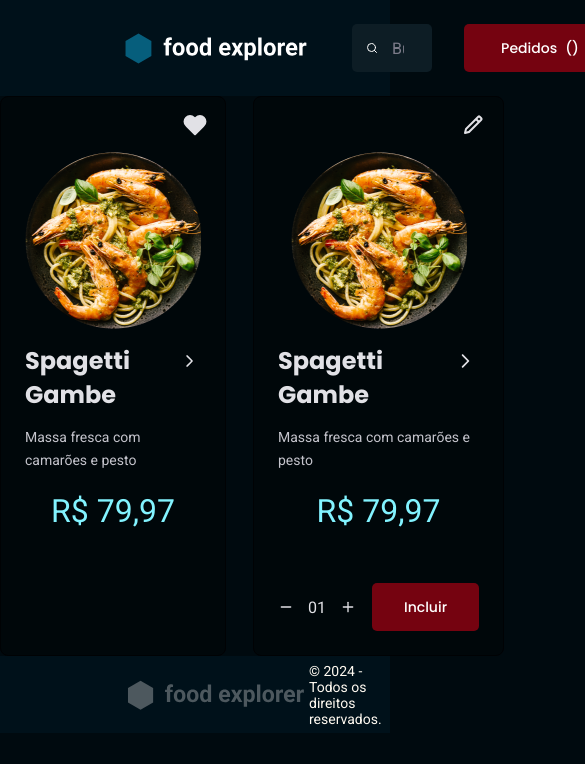
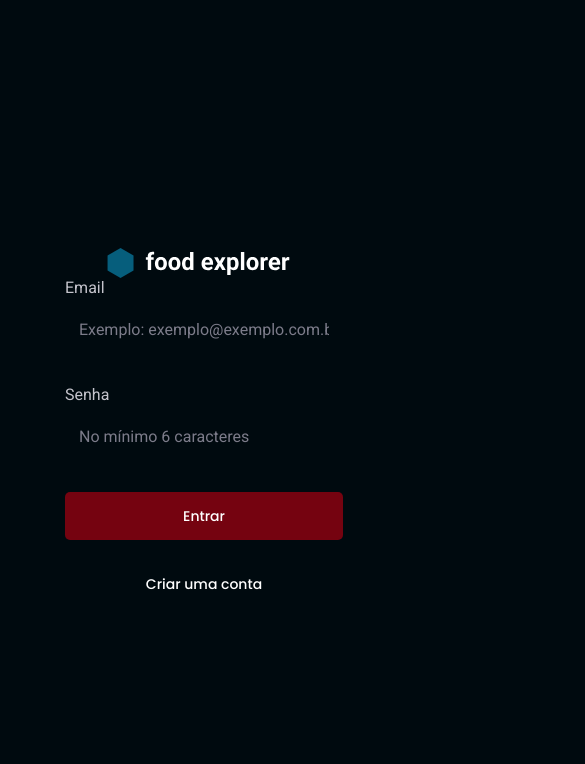
Before and after one commit to joao-sillva/food-explorer-frontend, a React (Vite) app: page / in a window 390 px wide. Shown: the top 764 px of the page, 585 px wide, since content can reach past the window. Built offline with nearby package versions, Linux system fonts and the light colour scheme.

Commit message:
finish mobile SignIn

```diff
--- a/src/pages/SignIn/styles.js
+++ b/src/pages/SignIn/styles.js
@@ -2,38 +2,43 @@ import styled from 'styled-components'
 
 export const Container = styled.div`
   height: 100vh;
-  margin-inline: 154px 108px;
+  margin-inline: 65px 47px;
 
   display: flex;
-  justify-content: space-between;
+  flex-direction: column;
+  justify-content: center;
   align-items: center;
 `
 
 export const Brand = styled.div`
   display: flex;
+  margin-inline: auto;
 
   > svg {
-    width: 524px;
-    height: 48px;
+    width: 278px;
+    height: 44px;
+  }
+
+  @media (min-width: 1024px) {
+    margin-inline: 0;
+
+    > svg {
+      width: 324px;
+      height: 48px;
+    }
   }
 `
 
 export const Form = styled.form`
-  min-width: 476px;
-  padding: 64px;
-  border-radius: 16px;
+  width: 100%;
+  max-width: 316px;
 
   display: flex;
   flex-direction: column;
   gap: 32px;
-  background: ${({ theme }) => theme.COLORS.BACKGROUND_700};
 
   > h2 {
-    font-family: 'Poppins', sans-serif;
-    font-size: 32px;
-    font-weight: 500;
-    line-height: 140%;
-    text-align: center;
+   display: none;
   }
 
   > section h2 {
@@ -41,8 +46,8 @@ export const Form = styled.form`
   }
 
   > section input {
-    border: 1px solid ${({ theme }) => theme.COLORS.WHITE};
-    border-radius: 5px;
+    background: 1px solid ${({ theme }) => theme.COLORS.BACKGROUND_500};
+    border-radius: 8px;
   }
 
   > a {
@@ -52,4 +57,26 @@ export const Form = styled.form`
     line-height: 24px;
     text-align: center;
   }
+
+  @media (min-width: 1024px) {
+    min-width: 476px;
+    padding: 64px;
+    border-radius: 16px;
+    background: ${({ theme }) => theme.COLORS.BACKGROUND_700};
+
+    > h2 {
+      display: initial;
+      font-family: 'Poppins', sans-serif;
+      font-size: 32px;
+      font-weight: 500;
+      line-height: 140%;
+      text-align: center;
+    }
+
+    > section input {
+      background: transparent;
+      border: 1px solid ${({ theme }) => theme.COLORS.WHITE};
+      border-radius: 5px;
+    }
+  }
 `
--- a/src/routes/index.jsx
+++ b/src/routes/index.jsx
@@ -5,7 +5,7 @@ import { AuthRoutes } from './auth.routes'
 export function Routes() {
   return (
     <BrowserRouter>
-      <AppRoutes />
+      <AuthRoutes />
     </BrowserRouter>
   )
 }
```
